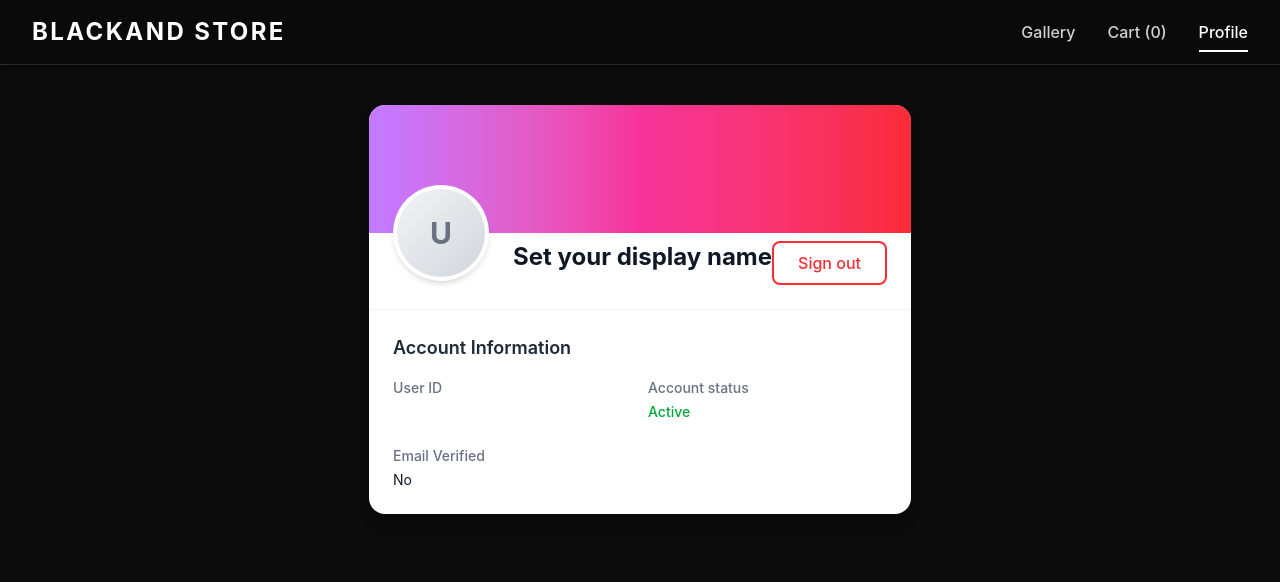
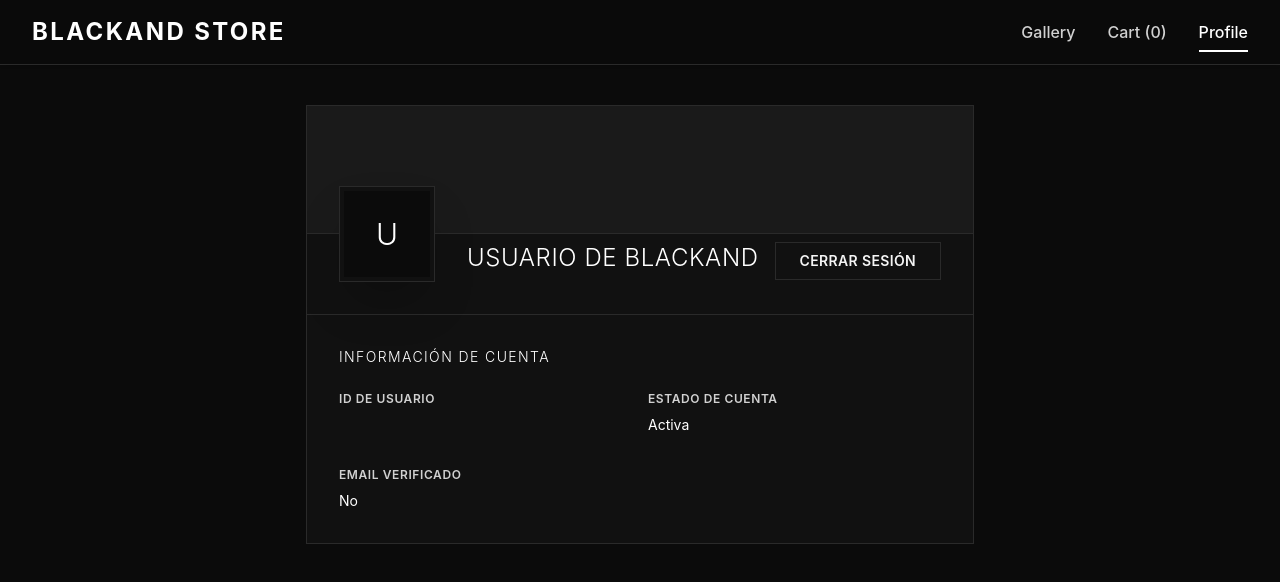
Before and after one commit to ejarama/reto_fullstack, a React (Vite) app: page /profile in a window 1280 px wide. Shown: the top 582 px of the page. Built offline with nearby package versions, Linux system fonts and the light colour scheme; sample sign-in values are in the browser's storage.

Commit message:
style: refine BlackAnd UI and authenticated profile views

```diff
--- a/src/components/organisms/profile/Profile.jsx
+++ b/src/components/organisms/profile/Profile.jsx
@@ -37,20 +37,20 @@ export default function Profile() {
   if (loading) {
     return (
       <div className="flex justify-center items-center h-64">
-        <div className="animate-spin rounded-full h-12 w-12 border-b-2 border-purple-500"></div>
+        <div className="animate-spin rounded-full h-12 w-12 border-b-2 border-white"></div>
       </div>
     );
   }
 
   if (!user) {
     return (
-      <div className="flex flex-col items-center justify-center h-64 space-y-4">
-        <p className="text-xl text-gray-600">Please log in to view your profile</p>
+      <div className="flex flex-col items-center justify-center h-64 space-y-6">
+        <p className="text-xl text-blackand-text-secondary">Inicia sesión para ver tu perfil</p>
         <button
           onClick={() => navigate('/login')}
-          className="px-6 py-2 bg-gradient-to-r from-purple-500 to-pink-500 text-white font-medium rounded-lg hover:opacity-90 transition-opacity"
+          className="btn-primary"
         >
-          Go to Login
+          IR A LOGIN
         </button>
       </div>
     );
@@ -58,53 +58,53 @@ export default function Profile() {
 
   return (
     <div className="max-w-4xl mx-auto px-4 sm:px-6 lg:px-8 py-10">
-      <div className="bg-white shadow-lg rounded-2xl overflow-hidden">
+      <div className="bg-blackand-surface border border-blackand-border rounded-none overflow-hidden">
         {/* Header/Cover background */}
-        <div className="h-32 bg-gradient-to-r from-purple-400 via-pink-500 to-red-500"></div>
+        <div className="h-32 bg-blackand-card border-b border-blackand-border"></div>
 
-        <div className="flex flex-col sm:flex-row items-center sm:items-start px-6 -mt-12 pb-6">
+        <div className="flex flex-col sm:flex-row items-center sm:items-start px-8 -mt-12 pb-8">
           {/* Avatar */}
-          <div className="w-24 h-24 rounded-full bg-white p-1 shadow-md">
-            <div className="w-full h-full rounded-full bg-gradient-to-br from-gray-100 to-gray-300 flex items-center justify-center text-3xl font-bold text-gray-500">
+          <div className="w-24 h-24 rounded-none bg-blackand-surface p-1 border border-blackand-border shadow-2xl">
+            <div className="w-full h-full rounded-none bg-blackand-bg flex items-center justify-center text-3xl font-light text-white">
               {user.displayName ? user.displayName.charAt(0).toUpperCase() : user.email?.charAt(0).toUpperCase() || 'U'}
             </div>
           </div>
 
           {/* User Info */}
-          <div className="mt-4 sm:mt-14 sm:ml-6 text-center sm:text-left flex-1">
-            <h1 className="text-2xl font-bold text-gray-900">
-              {user.displayName || 'Set your display name'}
+          <div className="mt-6 sm:mt-14 sm:ml-8 text-center sm:text-left flex-1 min-w-0 pr-4">
+            <h1 className="text-2xl font-light tracking-wide uppercase text-white truncate">
+              {user.displayName || 'Usuario de BlackAnd'}
             </h1>
-            <p className="text-sm text-gray-500 mt-1">{user.email}</p>
+            <p className="text-sm text-blackand-text-secondary mt-1 truncate">{user.email}</p>
           </div>
 
           {/* Action Buttons */}
-          <div className="mt-6 sm:mt-14">
+          <div className="mt-6 sm:mt-14 flex-shrink-0">
             <button
               onClick={handleLogout}
-              className="px-6 py-2 border-2 border-red-500 text-red-500 font-medium rounded-lg hover:bg-red-50 transition-colors"
+              className="btn-secondary px-6 py-2"
             >
-              Sign out
+              CERRAR SESIÓN
             </button>
           </div>
         </div>
 
         {/* Profile Details Sections */}
-        <div className="border-t border-gray-100 p-6">
-          <h3 className="text-lg font-semibold text-gray-800 mb-4">Account Information</h3>
-          <dl className="grid grid-cols-1 sm:grid-cols-2 gap-x-4 gap-y-6">
+        <div className="border-t border-blackand-border p-8">
+          <h3 className="text-sm font-light tracking-widest uppercase text-white mb-6">Información de Cuenta</h3>
+          <dl className="grid grid-cols-1 sm:grid-cols-2 gap-x-4 gap-y-8">
             <div className="sm:col-span-1">
-              <dt className="text-sm font-medium text-gray-500">User ID</dt>
-              <dd className="mt-1 text-sm text-gray-900 break-all">{user.uid}</dd>
+              <dt className="text-xs font-semibold text-blackand-text-secondary uppercase tracking-wider">ID de Usuario</dt>
+              <dd className="mt-2 text-sm text-white break-all">{user.uid}</dd>
             </div>
             <div className="sm:col-span-1">
-              <dt className="text-sm font-medium text-gray-500">Account status</dt>
-              <dd className="mt-1 text-sm text-green-600 font-medium">Active</dd>
+              <dt className="text-xs font-semibold text-blackand-text-secondary uppercase tracking-wider">Estado de Cuenta</dt>
+              <dd className="mt-2 text-sm text-white">Activa</dd>
             </div>
             {/* Add more info later if available connected logic */}
             <div className="sm:col-span-2">
-               <dt className="text-sm font-medium text-gray-500">Email Verified</dt>
-               <dd className="mt-1 text-sm text-gray-900">{user.emailVerified ? 'Yes' : 'No'}</dd>
+               <dt className="text-xs font-semibold text-blackand-text-secondary uppercase tracking-wider">Email Verificado</dt>
+               <dd className="mt-2 text-sm text-white">{user.emailVerified ? 'Sí' : 'No'}</dd>
             </div>
           </dl>
         </div>
```
